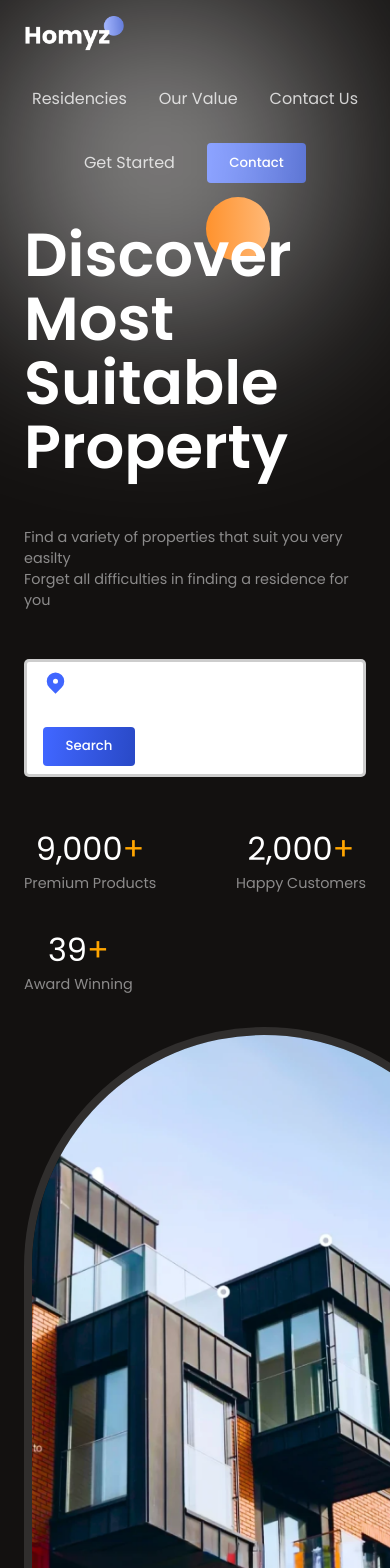
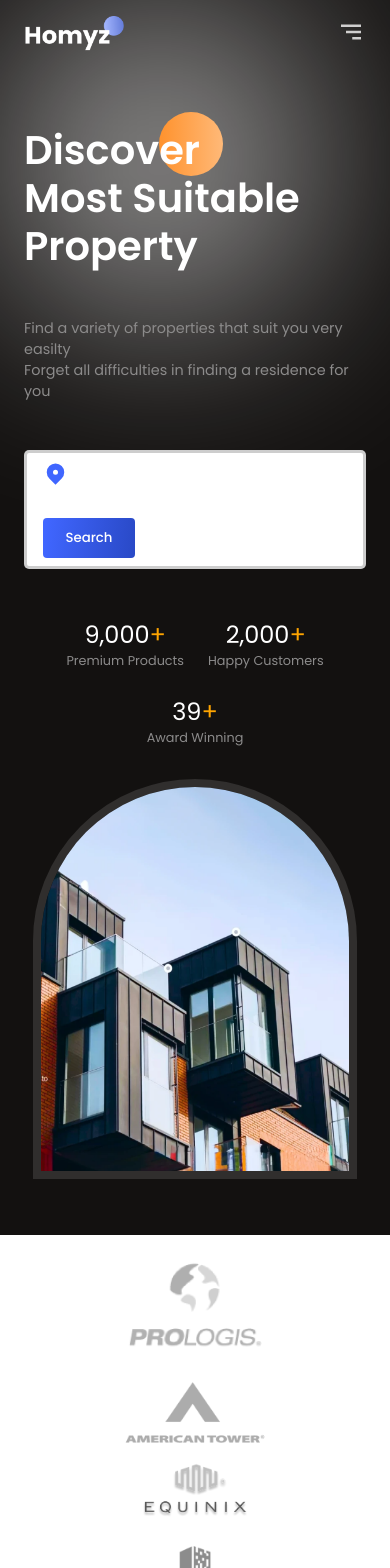
Before and after one commit to itsannaw/website-residencies, a React (Vite) app: page / in a window 390 px wide. Shown: the top 1568 px of the page. Built offline with nearby package versions, Linux system fonts and the light colour scheme.

Commit message:
added animation and mobile version

```diff
--- a/src/components/Contact/Contact.css
+++ b/src/components/Contact/Contact.css
@@ -63,3 +63,22 @@
     color: white;
     scale: 0.8;
 }
+
+@media (max-width: 1024px) {
+    .c-container {
+        flex-direction: column;
+    }
+    .c-right {
+        justify-content: center;
+    }
+    .contactModes {
+        width: 100%;
+    }
+    .row {
+        flex-direction: column;
+        width: 100%;
+    }
+    .mode {
+        width: 100%;
+    }
+}
--- a/src/components/Footer/Footer.css
+++ b/src/components/Footer/Footer.css
@@ -11,3 +11,13 @@
     margin-top: 1.5rem;
     font-weight: 500;
 }
+
+@media (max-width: 768px) {
+    .f-container {
+        justify-content: center;
+    }
+    .f-container>div {
+        align-items: center!important;
+        text-align: center;
+    }
+}
--- a/src/components/Header/Header.css
+++ b/src/components/Header/Header.css
@@ -1,5 +1,6 @@
 .h-wrapper {
     color: white;
+    z-index: 99;
 }
 
 .h-container {
@@ -16,3 +17,29 @@
 .h-menu>*:hover {
     cursor: pointer;
 }
+
+.menu-icon {
+    display: none;
+}
+
+@media (max-width: 768px) {
+    .menu-icon {
+        display: block;
+    }
+    .h-menu {
+        z-index: 99;
+        color: var(--black);
+        position: absolute;
+        top: 3rem;
+        right: 4rem;
+        background: white;
+        flex-direction: column;
+        font-weight: 500;
+        gap: 2rem;
+        padding: 3rem;
+        border-radius: 10px;
+        align-items: flex-start;
+        box-shadow: 0px 4px 4px rgba(0, 0, 0, 0.05);
+        transition: all 300ms ease-in-out;
+    }
+}
--- a/src/components/Header/Header.jsx
+++ b/src/components/Header/Header.jsx
@@ -1,13 +1,25 @@
-import React from "react";
-import './Header.css';
+import React, { useState } from "react";
+import "./Header.css";
+import { BiMenuAltRight } from "react-icons/bi";
+import OutsideClickHandler from "react-outside-click-handler";
 
 const Header = () => {
+  const [menuOpened, setMenuOpened] = useState(false);
+  const getMenuStyles = (menuOpened) => {
+    if (document.documentElement.clientWidth <= 800) {
+      return { right: !menuOpened && "-100%" };
+    }
+  };
   return (
     <section className="h-wrapper">
       <div className="flexCenter paddings innerWidth h-container">
         <img src="./logo.png" alt="logo" width={100} />
 
-        <div className="flexCenter h-menu">
+        <OutsideClickHandler
+        onOutsideClick={() => {
+          setMenuOpened(false)
+        }}>
+          <div className="flexCenter h-menu" style={getMenuStyles(menuOpened)}>
             <a href="">Residencies</a>
             <a href="">Our Value</a>
             <a href="">Contact Us</a>
@@ -16,6 +28,13 @@
               <a href="">Contact</a>
             </button>
           </div>
+        </OutsideClickHandler>
+        <div
+          className="menu-icon"
+          onClick={() => setMenuOpened((prev) => !prev)}
+        >
+          <BiMenuAltRight size={30} />
+        </div>
       </div>
     </section>
   );
--- a/src/components/Hero/Hero.css
+++ b/src/components/Hero/Hero.css
@@ -2,10 +2,11 @@
     color: white;
     position: relative;
     padding-bottom: 2rem;
+    z-index: 1;
 }
 
 .hero-container{
-    justify-content: space-between;
+    justify-content: space-around;
     align-items: flex-end;
 }
 
@@ -78,3 +79,30 @@
     height: 100%;
 
 }
+
+@media (max-width: 640px) {
+    .hero-container {
+        margin-top: 2rem;
+    }
+    .hero-title>h1 {
+        font-size: 2.5rem;
+        line-height: 3rem;
+    }
+    .image-container {
+        width: 95%;
+        height: 25rem;
+    }
+    .stats {
+        justify-content: center;
+        gap: 1.5rem;
+    }
+    .hero-right {
+        width: 100%;
+    }
+    .stat>:nth-child(1) {
+        font-size: 1.5rem;
+    }
+    .stat>:nth-child(2) {
+        font-size: 0.8rem;
+    }
+}
--- a/src/components/Hero/Hero.jsx
+++ b/src/components/Hero/Hero.jsx
@@ -2,6 +2,7 @@
 import "./Hero.css";
 import { HiLocationMarker } from "react-icons/hi";
 import CountUp from "react-countup";
+import { motion } from "framer-motion";
 
 const Hero = () => {
   return (
@@ -11,9 +12,16 @@
         <div className="flexColStart hero-left">
           <div className="hero-title">
             <div className="orange-circle" />
-            <h1>
+            <motion.h1
+            initial={{y: "2rem", opacity: 0}}
+            animate={{y: 0, opacity: 1}}
+            transition={{
+              duration: 2,
+              type: "spring"
+            }}
+            >
               Discover <br /> Most Suitable <br /> Property
-            </h1>
+            </motion.h1>
           </div>
           <div className="flexColStart hero-des">
             <span className="secondaryText">
@@ -55,9 +63,16 @@
 
         {/* right side */}
         <div className="flexCenter hero-right">
-          <div className="image-container">
+          <motion.div
+          initial={{x: "7rem", opacity: 0}}
+          animate={{x: 0, opacity: 1}}
+          transition={{
+            duration: 2,
+            type: "spring"
+          }}
+          className="image-container">
             <img src="./hero-image.png" alt="" />
-          </div>
+          </motion.div>
         </div>
       </div>
     </section>
--- a/src/components/Residencies/Residencies.css
+++ b/src/components/Residencies/Residencies.css
@@ -74,3 +74,13 @@
 .r-buttons>:nth-child(2) {
     box-shadow: 0px 0px 5px 1px rgba(0, 0, 0, 0.25);
 }
+
+@media (max-width: 640px) {
+    .r-head {
+        align-items: center;
+    }
+    .r-buttons {
+        position: initial;
+    }
+
+}
--- a/src/components/Value/Value.css
+++ b/src/components/Value/Value.css
@@ -48,5 +48,15 @@
 
 .accordionButton .primaryText {
     font-size: 1.1rem;
+}
 
+@media (max-width: 1024px) {
+    .v-container {
+        flex-direction: column;
+    }
+    @media (max-width: 768px) {
+        .accordionButton .primaryText {
+            font-size: 0.8rem;
+        }
+    }
 }
```
Lines whose indentation alone changed are shown as unchanged.
